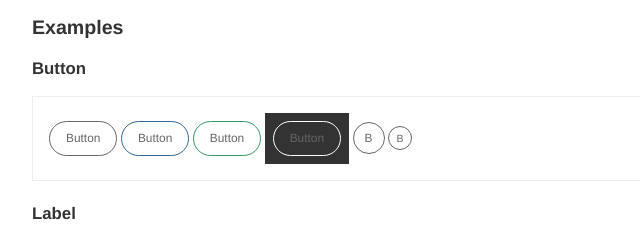
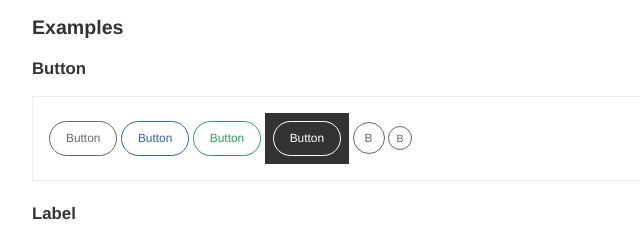
Before and after one commit to simplie/simplie-css, a website: page docs/index.html in a window 1280 px wide. Shown: the top 238 px of the page, 188-828 px from the left. Drawn offline with Linux system fonts and the light colour scheme.

Commit message:
Update docs css

```diff
--- a/docs/build.css
+++ b/docs/build.css
@@ -809,7 +809,8 @@ input[type=search] {
   border-width: 1px;
   border-style: solid;
   border-radius: 999em;
-  border-color: #666; }
+  border-color: #666;
+  color: #666; }
   .button-blue {
     border-color: #369;
     color: #369; }
@@ -942,7 +943,7 @@ hr.line {
 .text-gray-light, .dropdown i, .label .count {
   color: #999; }
 
-.text-gray, input[type=search], .button, .dropdown a, .label {
+.text-gray, input[type=search], .dropdown a, .label {
   color: #666; }
 
 .text-gray-dark {
```
